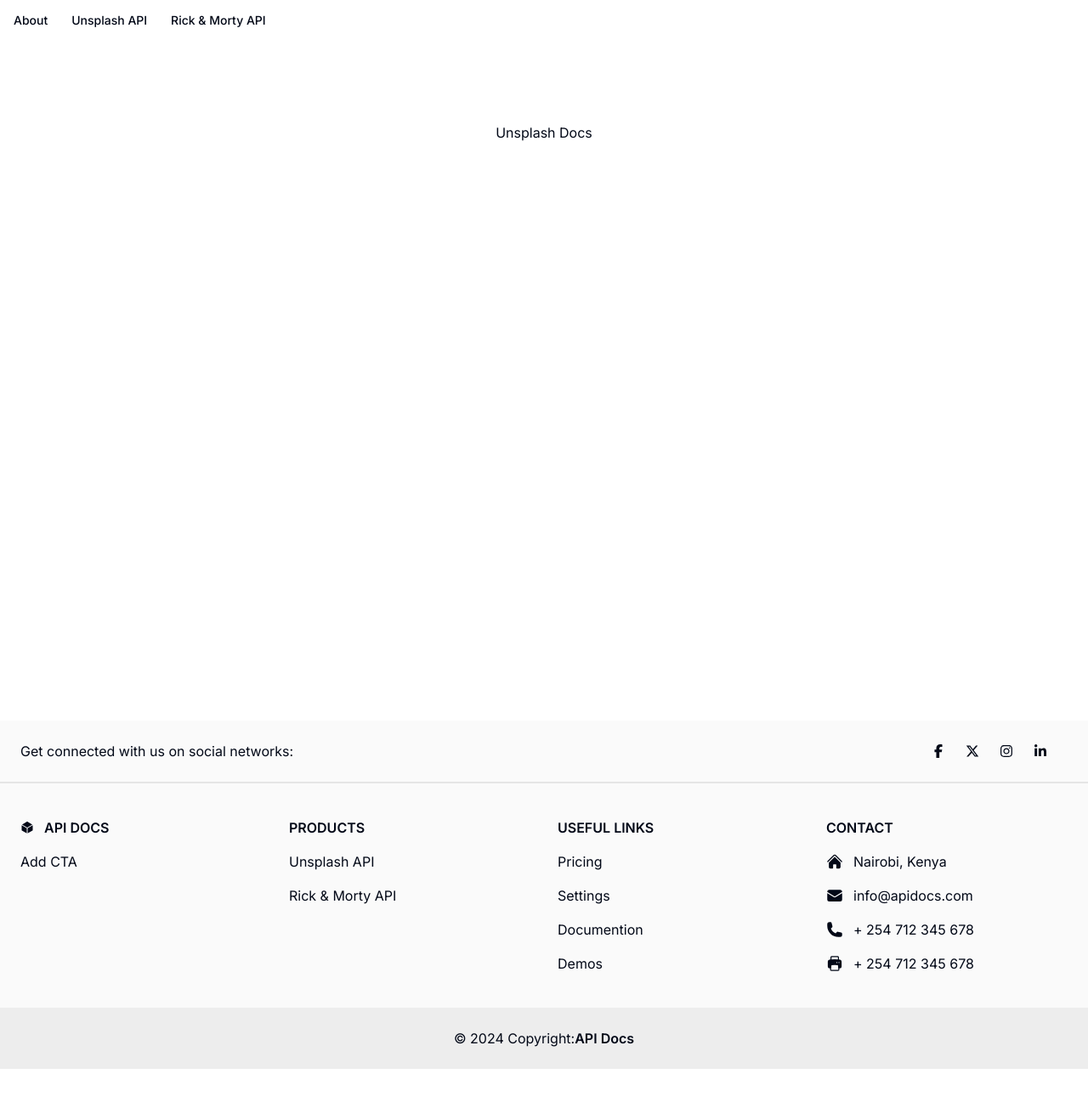
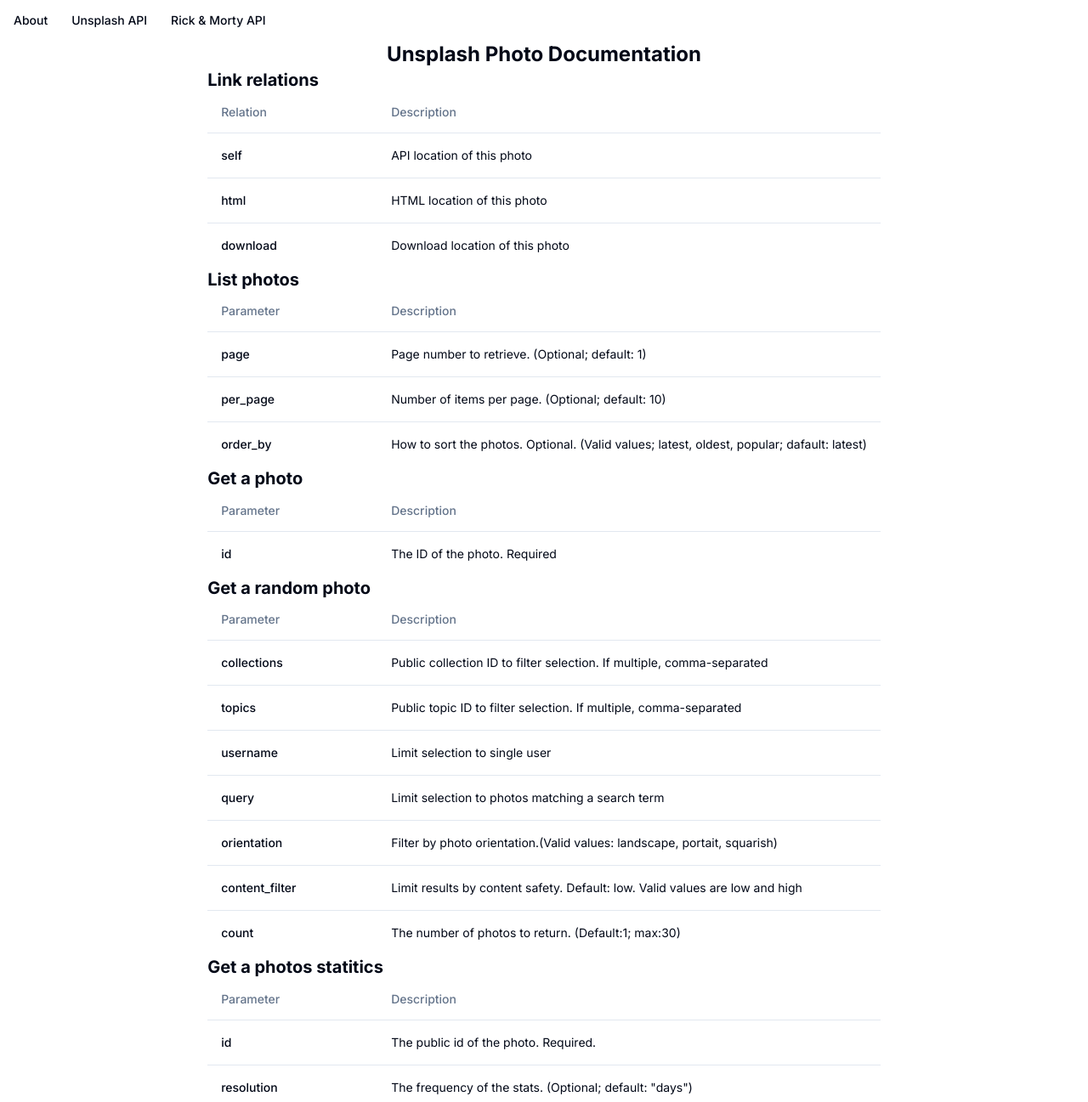
Before and after one commit to andisiambuku/Landing-Page-API-Docs, a Next.js app: page /unsplash-api/docs in a window 1280 px wide. Shown: the top 1297 px of the page at 85% size. Before the commit the page ends 1258 px from the top, so only its background shows below. Built offline with nearby package versions, Linux system fonts and the light colour scheme.

Commit message:
style(docs info): added  docs for apis and styles them

```diff
--- a/app/layout.tsx
+++ b/app/layout.tsx
@@ -21,11 +21,11 @@
   return (
     <html lang="en">
       <body className={inter.className}>
-        <ApolloProvider client={client}>
+        {/* <ApolloProvider client={client}> */}
           <Header />
           {children}
           <Footer />
-          </ApolloProvider>
+          {/* </ApolloProvider> */}
       </body>
     </html>
   );
--- a/app/rick-morty-api/demo/page.tsx
+++ b/app/rick-morty-api/demo/page.tsx
@@ -1,6 +1,7 @@
 
 import { useQuery } from '@apollo/client';
 import { GET_ALL_CHARACTERS } from '@/lib/data/rick-morty-queries'
+
 
 
 export default function RickMortyDemo() {
@@ -11,6 +12,7 @@
         <main className="flex min-h-screen flex-col items-center justify-between p-24">
             Rick & Morty Page
 
+
         </main>
 
     )
--- a/app/rick-morty-api/docs/page.tsx
+++ b/app/rick-morty-api/docs/page.tsx
@@ -1,7 +1,28 @@
+
+import ResponseSection from "@/components/response-section";
+
 export default function RickMortyDocs() {
-    return(
-    <main className="flex min-h-screen flex-col items-center justify-between p-24">
-        Rick & Morty Page
+  const query = `query {
+    characters(page: 2, filter: {name: "rick" }) {
+      info {
+        count
+      }
+      results {
+        name
+      }
+    }
+    location(id: 1) {
+      id
+    }
+    episodesByIds(ids: [1, 2]) {
+      id
+    }
+  }`;
+
+  return (
+    <main className="flex min-h-screen flex-col items-center justify-between mx-auto">
+      <h1 className="text-2xl font-bold">Rick & Morty GraphQL Documentation</h1>
+      <ResponseSection content={query} />
     </main>
-    )
+  );
 }
--- a/app/unsplash-api/demo/page.tsx
+++ b/app/unsplash-api/demo/page.tsx
@@ -1,7 +1,37 @@
-export default function UnsplashDemo() {
+import { getAllPhotos } from "@/lib/data/unsplash-data"
+import { photoDetails } from "@/types/photoDetails";
+import { Avatar, AvatarFallback, AvatarImage } from "@/components/ui/avatar"
+import Image from "next/image"
+
+export default async function UnsplashDemo() {
+    const data = await getAllPhotos()
+    console.log(data)
     return (
-        <main className="flex min-h-screen flex-col items-center justify-between p-24">
-            Unsplash Docs
+        <main className="flex min-h-screen flex-col items-center justify-between sm:mx-auto p-4">
+            <h1 className="text-2xl font-bold mb-8">Unsplash Demo</h1>
+            <div className="w-full">
+                <div className="grid gap-4 grid-cols-1 sm:grid-cols-2 lg:grid-cols-3 auto-rows-fr">
+                    {data.map((photo: photoDetails) => (
+                        <div key={photo.id} className="relative p-2 break-inside-avoid">
+                            <Image
+                                src={photo.urls.small}
+                                alt={photo.description}
+                                // layout="responsive"
+                                width={photo.width}
+                                height={photo.height}
+                                className="object-cover rounded-lg"
+                            />
+                            <div className="absolute bottom-4 left-4 flex items-center p-1 rounded-lg">
+                            <Avatar className="flex flex-row">
+                                <AvatarImage src={photo.user.profile_image.small} alt="user profile picture" />
+                                <AvatarFallback>UN</AvatarFallback>
+                            </Avatar>
+                            <p className="pl-2 text-sm font-bold text-white">{photo.user.name}</p>
+                            </div>
+                        </div>
+                    ))}
+                </div>
+            </div>
         </main>
     )
 }
--- a/app/unsplash-api/docs/page.tsx
+++ b/app/unsplash-api/docs/page.tsx
@@ -1,7 +1,110 @@
+import ResponseParams from "@/components/response-params";
+import ResponseSection from "@/components/response-section";
+
+const linkRel = [
+    { contentOne: 'self', contentTwo: 'API location of this photo' },
+    { contentOne: 'html', contentTwo: 'HTML location of this photo' },
+    { contentOne: 'download', contentTwo: 'Download location of this photo' },
+];
+
+const listPhotos = [
+    { contentOne: 'page', contentTwo: 'Page number to retrieve. (Optional; default: 1)' },
+    { contentOne: 'per_page', contentTwo: 'Number of items per page. (Optional; default: 10)'},
+    { contentOne: 'order_by', contentTwo: 'How to sort the photos. Optional. (Valid values; latest, oldest, popular; dafault: latest)' },
+];
+
+const getPhoto = [
+    { contentOne: 'id', contentTwo: 'The ID of the photo. Required' },
+];
+
+const getRandomPhoto = [
+    { contentOne: 'collections', contentTwo: 'Public collection ID to filter selection. If multiple, comma-separated' },
+    { contentOne: 'topics', contentTwo: 'Public topic ID to filter selection. If multiple, comma-separated' },
+    { contentOne: 'username', contentTwo: 'Limit selection to single user' },
+    { contentOne: 'query', contentTwo: 'Limit selection to photos matching a search term' },
+    { contentOne: 'orientation', contentTwo: 'Filter by photo orientation.(Valid values: landscape, portait, squarish)' },
+    { contentOne: 'content_filter', contentTwo: 'Limit results by content safety. Default: low. Valid values are low and high' },
+    { contentOne: 'count', contentTwo: 'The number of photos to return. (Default:1; max:30)' },
+];
+
+const getPhotoStats = [
+    { contentOne: 'id', contentTwo: 'The public id of the photo. Required.' },
+    { contentOne: 'resolution', contentTwo: 'The frequency of the stats. (Optional; default: "days")' },
+    { contentOne: 'quality', contentTwo: 'The amount of each stat. (Optional; default: 30)' },
+];
+
+const trackDownload = [
+    { contentOne: 'id', contentTwo: 'The ID of the photo. Required' },
+];
+
+const updatePhoto = [
+    { contentOne: 'id', contentTwo: 'The ID of the photo. Required' },
+    { contentOne: 'description', contentTwo: 'The description of the photo. (Optional)' },
+    { contentOne: 'show_on_profile', contentTwo: 'The visibility of the photo. (Optional)' },
+    { contentOne: 'tags', contentTwo: 'The tags of the photo. (Optional)' },
+    { contentOne: 'location[latitude]', contentTwo: 'The full location latitude (rounded to 6 dedcimals) of the photo(Optional)' },
+    { contentOne: 'location[longitude]', contentTwo: 'The full location longitude (rounded to 6 dedcimals) of the photo(Optional)' },
+    { contentOne: 'location[name]', contentTwo: 'The full location string of the photo (Optional)' },
+    { contentOne: 'location[city]', contentTwo: 'The  city location of the photo (Optional)' },
+    { contentOne: 'location[country]', contentTwo: 'The country location of the photo. (Optional)' },
+    { contentOne: 'exif[make]', contentTwo: 'The brand of the camera  (Optional)' },
+    { contentOne: 'sexif[model]', contentTwo: 'The model of the camera  (Optional)' },
+    { contentOne: 'exif[exposure_time]', contentTwo: 'The exposure time of the camera (Optional)' },
+    { contentOne: 'exif[aperture_value]', contentTwo: 'The aperture value of the camera (Optional)' },
+    { contentOne: 'exif[focal_length]', contentTwo: 'The focal length of the camera  (Optional)' },
+    { contentOne: 'exif[iso_speed_ratings]', contentTwo: 'The iso of the camera (Optional)' },
+];
+
+const likePhoto = [
+    { contentOne: 'id', contentTwo: 'The ID of the photo. Required' },
+];
+
+const unlikePhoto = [
+    { contentOne: 'id', contentTwo: 'The ID of the photo. Required' },
+];
+
 export default function UnsplashDocs() {
     return (
-        <main className="flex min-h-screen flex-col items-center justify-between p-24">
-            Unsplash Docs
+        <main className="flex min-h-screen flex-col items-center justify-between mx-auto">
+            <h1 className="text-2xl font-bold">Unsplash Photo Documentation</h1>
+            <div className="flex flex-col">
+                <section>
+                   <h2 className="text-xl font-bold">Link relations</h2>
+                    <ResponseParams headerOne={"Relation"} headerTwo={"Description"} rows={linkRel} />
+                </section>
+                <section>
+                  <h2 className="text-xl font-bold">List photos</h2>
+                    <ResponseParams headerOne={"Parameter"} headerTwo={"Description"} rows={listPhotos} />
+                </section>
+                <section>
+                  <h2 className="text-xl font-bold">Get a photo</h2>
+                    <ResponseParams headerOne={"Parameter"} headerTwo={"Description"} rows={getPhoto} />
+                </section>
+                <section>
+                  <h2 className="text-xl font-bold">Get a random photo</h2>
+                    <ResponseParams headerOne={"Parameter"} headerTwo={"Description"} rows={getRandomPhoto} />
+                </section>
+                <section>
+                  <h2 className="text-xl font-bold">Get a photos statitics</h2>
+                    <ResponseParams headerOne={"Parameter"} headerTwo={"Description"} rows={getPhotoStats} />
+                </section>
+                <section>
+                  <h2 className="text-xl font-bold">Track a photo download</h2>
+                    <ResponseParams headerOne={"Parameter"} headerTwo={"Description"} rows={trackDownload} />
+                </section>
+                <section>
+                  <h2 className="text-xl font-bold">Update a photo</h2>
+                    <ResponseParams headerOne={"Parameter"} headerTwo={"Description"} rows={updatePhoto} />
+                </section>
+                <section>
+                  <h2 className="text-xl font-bold">Like a photo</h2>
+                    <ResponseParams headerOne={"Parameter"} headerTwo={"Description"} rows={likePhoto} />
+                </section>
+                <section>
+                  <h2 className="text-xl font-bold">Unlike a photo</h2>
+                    <ResponseParams headerOne={"Parameter"} headerTwo={"Description"} rows={unlikePhoto} />
+                </section>
+            </div>
         </main>
     )
 }
--- a/next.config.mjs
+++ b/next.config.mjs
@@ -1,4 +1,14 @@
 /** @type {import('next').NextConfig} */
-const nextConfig = {};
+const nextConfig = {
+    images: {
+        remotePatterns: [
+          {
+            protocol: 'https',
+            hostname: "images.unsplash.com",
+            port: '',
+          },
+        ],
+      },
+};
 
 export default nextConfig;
--- a/package.json
+++ b/package.json
@@ -12,7 +12,9 @@
   },
   "dependencies": {
     "@apollo/client": "^3.10.4",
+    "@radix-ui/react-avatar": "^1.0.4",
     "@radix-ui/react-dialog": "^1.0.5",
+    "@radix-ui/react-hover-card": "^1.0.7",
     "@radix-ui/react-menubar": "^1.0.4",
     "@radix-ui/react-scroll-area": "^1.0.5",
     "class-variance-authority": "^0.7.0",
```
Also changed, not shown: 1 other file (tests, documents, lock files or other folders).
